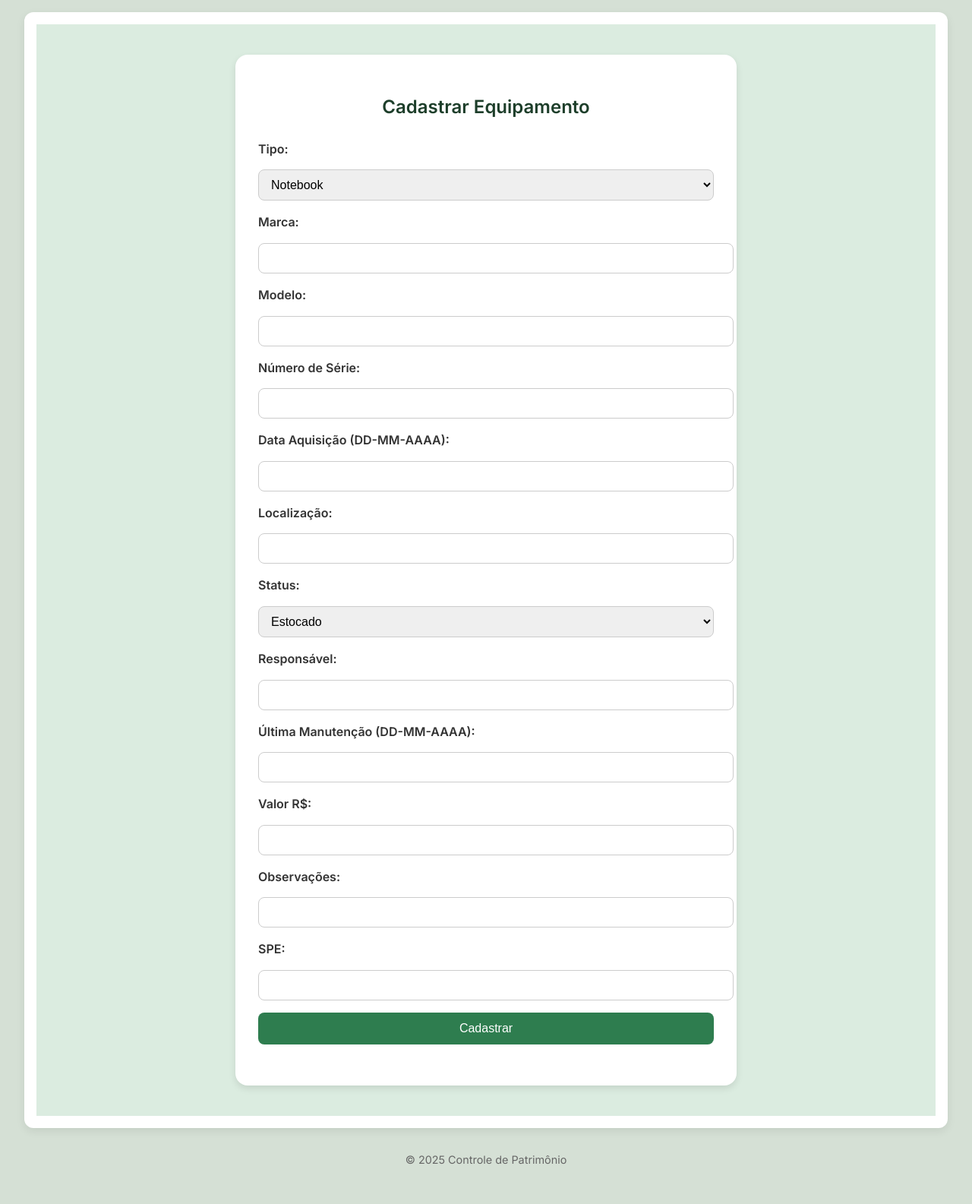
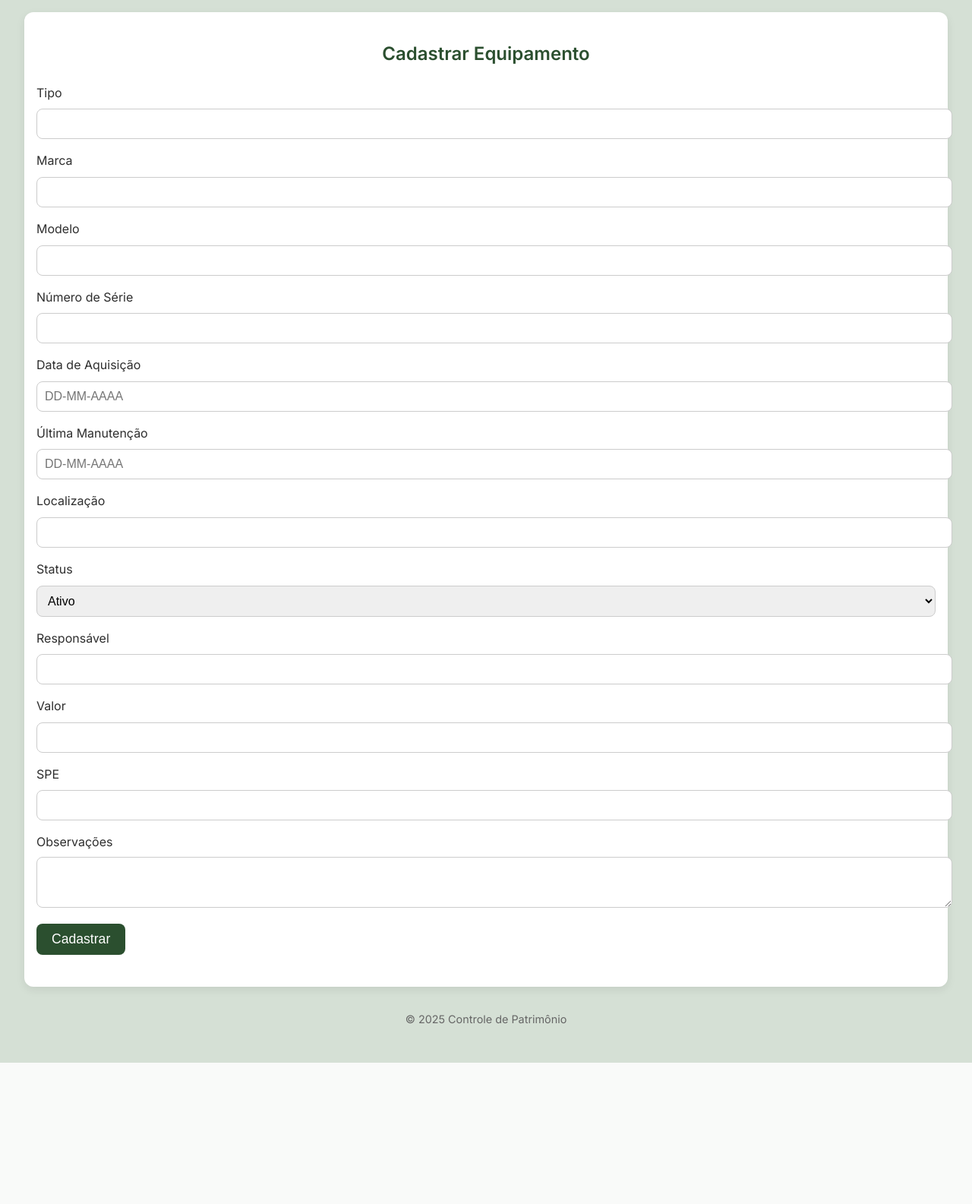
Before and after one commit to Vinicius-crypto/terrano-patrimoniov1, a Flask app: page /cadastrar in a window 1280 px wide. Shown: the part 277-1862 px from the top of the page at 76% size. After the commit the page ends 1676 px from the top, so only its background shows below. Run offline with Flask 3, Linux system fonts and the light colour scheme; a user stored in the database is signed in; data comes from the database, SQL or seed files in the repository.

Commit message:
feat: adiciona campo de última manutenção no cadastro

```diff
--- a/app.py
+++ b/app.py
@@ -156,16 +156,21 @@ def cadastrar():
                 novo_id = ultimo.id_interno + 1
             id_publico = f"PAT-{novo_id:03d}"
 
+            # Tratamento da data de última manutenção (pode estar vazia)
+            ultima_manutencao = request.form['ultima_manutencao']
+            ultima_manutencao = datetime.strptime(ultima_manutencao, '%d-%m-%Y') if ultima_manutencao else None
+
             novo_equipamento = Equipamento(
                 id_publico=id_publico,
                 tipo=request.form['tipo'],
                 marca=request.form['marca'],
                 modelo=request.form['modelo'],
                 num_serie=request.form['num_serie'],
-                data_aquisicao=datetime.strptime(request.form['data_aquisicao'], '%Y-%m-%d'),
+                data_aquisicao=datetime.strptime(request.form['data_aquisicao'], '%d-%m-%Y'),
                 localizacao=request.form['localizacao'],
                 status=request.form['status'],
                 responsavel=request.form['responsavel'],
+                ultima_manutencao=ultima_manutencao,
                 valor=float(request.form['valor']) if request.form['valor'] else 0.0,
                 SPE=request.form['SPE'],
                 observacoes=request.form['observacoes']
@@ -173,12 +178,12 @@ def cadastrar():
 
             db.session.add(novo_equipamento)
             db.session.commit()
-            flash(f"Equipamento {id_publico} cadastrado!", "success")
+            flash(f"Equipamento {id_publico} cadastrado com sucesso!", "success")
             return redirect(url_for('home'))
         except Exception as e:
             db.session.rollback()
             flash("Erro ao cadastrar equipamento!", "error")
-            print(f"Erro: {e}")
+            print(f"Erro ao cadastrar equipamento: {e}")
     return render_template('cadastro_equipamento.html')
 
 @app.route('/consulta', methods=['GET', 'POST'])
--- a/templates/cadastro_equipamento.html
+++ b/templates/cadastro_equipamento.html
@@ -1,57 +1,61 @@
 {% extends "base.html" %}
-{% block title %}Cadastrar Equipamento{% endblock %}
 {% block content %}
-<div class="page-container">
-  <div class="form-container">
-    <h2>Cadastrar Equipamento</h2>
-    <form method="post">
-      <label>Tipo:</label>
-      <select name="tipo" required>
-        <option value="Notebook">Notebook</option>
-        <option value="Celular">Celular</option>
-        <option value="DVR">DVR</option>
-        <option value="Outro">Outro</option>
+<div class="container mt-4">
+  <h2>Cadastrar Equipamento</h2>
+  <form method="POST" action="{{ url_for('cadastrar') }}">
+    <div class="form-group">
+      <label for="tipo">Tipo</label>
+      <input type="text" class="form-control" name="tipo" required>
+    </div>
+    <div class="form-group">
+      <label for="marca">Marca</label>
+      <input type="text" class="form-control" name="marca" required>
+    </div>
+    <div class="form-group">
+      <label for="modelo">Modelo</label>
+      <input type="text" class="form-control" name="modelo">
+    </div>
+    <div class="form-group">
+      <label for="num_serie">Número de Série</label>
+      <input type="text" class="form-control" name="num_serie">
+    </div>
+    <div class="form-group">
+      <label for="data_aquisicao">Data de Aquisição</label>
+      <input type="text" class="form-control" name="data_aquisicao" placeholder="DD-MM-AAAA" required>
+    </div>
+    <div class="form-group">
+      <label for="ultima_manutencao">Última Manutenção</label>
+      <input type="text" class="form-control" name="ultima_manutencao" placeholder="DD-MM-AAAA">
+    </div>
+    <div class="form-group">
+      <label for="localizacao">Localização</label>
+      <input type="text" class="form-control" name="localizacao" required>
+    </div>
+    <div class="form-group">
+      <label for="status">Status</label>
+      <select class="form-control" name="status">
+        <option>Ativo</option>
+        <option>Em manutenção</option>
+        <option>Inativo</option>
       </select>
-
-      <label>Marca:</label>
-      <input type="text" name="marca">
-
-      <label>Modelo:</label>
-      <input type="text" name="modelo">
-
-      <label>Número de Série:</label>
-      <input type="text" name="num_serie">
-
-      <label>Data Aquisição (DD-MM-AAAA):</label>
-      <input type="text" name="data_aquisicao" required>
-
-      <label>Localização:</label>
-      <input type="text" name="localizacao" required>
-
-      <label>Status:</label>
-      <select name="status" required>
-        <option value="Estocado">Estocado</option>
-        <option value="Em uso">Em uso</option>
-        <option value="Manutenção">Manutenção</option>
-      </select>
-
-      <label>Responsável:</label>
-      <input type="text" name="responsavel">
-
-      <label>Última Manutenção (DD-MM-AAAA):</label>
-      <input type="text" name="ultima_manutencao">
-
-      <label>Valor R$:</label>
-      <input type="text" name="valor">
-
-      <label>Observações:</label>
-      <input type="text" name="observacoes">
-
-      <label>SPE:</label>
-      <input type="text" name="SPE">
-
-      <button type="submit">Cadastrar</button>
-    </form>
-  </div>
+    </div>
+    <div class="form-group">
+      <label for="responsavel">Responsável</label>
+      <input type="text" class="form-control" name="responsavel">
+    </div>
+    <div class="form-group">
+      <label for="valor">Valor</label>
+      <input type="number" step="0.01" class="form-control" name="valor">
+    </div>
+    <div class="form-group">
+      <label for="SPE">SPE</label>
+      <input type="text" class="form-control" name="SPE">
+    </div>
+    <div class="form-group">
+      <label for="observacoes">Observações</label>
+      <textarea class="form-control" name="observacoes" rows="3"></textarea>
+    </div>
+    <button type="submit" class="btn btn-primary">Cadastrar</button>
+  </form>
 </div>
 {% endblock %}
```
Also changed, not shown: .github/workflows/main_terrano-patrimonio.yml.
